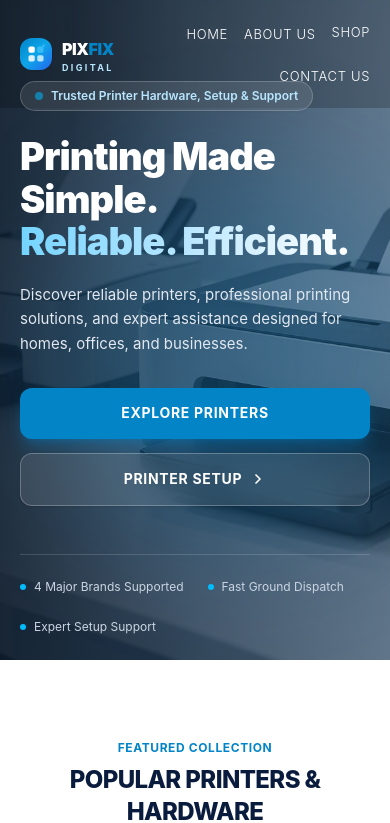
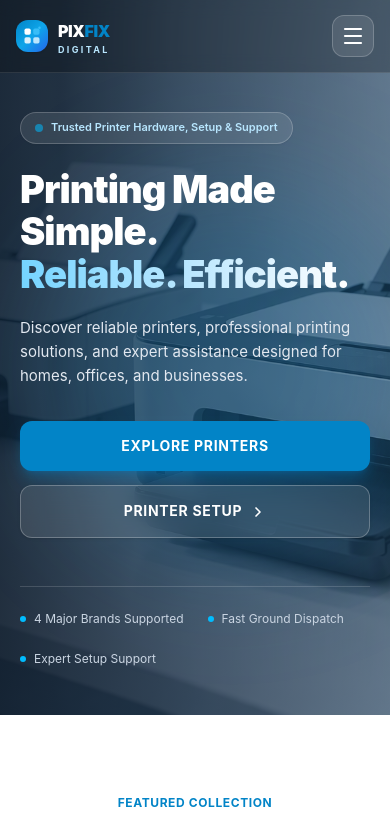
Before and after one commit to AmanYadav8957/webplanets, a React (Vite) app: page / in a window 390 px wide. Shown: the top 823 px of the page. Built offline with nearby package versions, Linux system fonts and the light colour scheme.

Commit message:
Refac:
header section is now responsive.

```diff
--- a/src/components/Home/Hero.tsx
+++ b/src/components/Home/Hero.tsx
@@ -64,11 +64,11 @@ const Hero: React.FC<HeroProps> = ({ onNavigate, onSelectBrand }) => {
         {/* Ambient radial glow */}
         <div className="absolute top-1/4 left-10 w-96 h-96 bg-sky-500/15 rounded-full blur-3xl pointer-events-none" />
 
-        <div className="relative z-10 text-white max-w-[1200px] mx-auto w-full mt-14 px-5 md:px-8">
+        <div className="relative z-10 text-white max-w-[1200px] mx-auto w-full pt-28 sm:pt-32 md:pt-28 pb-12 sm:pb-16 px-5 md:px-8">
           {/* Trust Badge */}
-          <div className="inline-flex items-center gap-2 px-3.5 py-1.5 rounded-full text-xs font-semibold bg-white/10 text-sky-200 border border-white/20 backdrop-blur-md mb-6 shadow-xs">
-            <span className="w-2 h-2 rounded-full bg-sky-400 animate-pulse" />
-            <span>Trusted Printer Hardware, Setup &amp; Support</span>
+          <div className="inline-flex items-center gap-2 px-3.5 py-1.5 rounded-full text-[11px] sm:text-xs font-semibold bg-white/10 text-sky-200 border border-white/20 backdrop-blur-md mb-6 shadow-xs max-w-full">
+            <span className="w-2 h-2 rounded-full bg-sky-400 animate-pulse shrink-0" />
+            <span className="truncate">Trusted Printer Hardware, Setup &amp; Support</span>
           </div>
 
           <h1 className="text-[38px] sm:text-[48px] md:text-[62px] font-black leading-[1.12] mb-5 tracking-tight">
--- a/src/components/auth/Header.tsx
+++ b/src/components/auth/Header.tsx
@@ -1,6 +1,6 @@
-import React from 'react';
+import React, { useState, useEffect } from 'react';
 import Logo from './Logo';
-
+import { Menu, X, Home, Info, ShoppingBag, PhoneCall, HelpCircle, Wrench, ArrowRight } from 'lucide-react';
 import type { NavPage } from '../../types/navigation';
 
 interface HeaderProps {
@@ -9,65 +9,209 @@ interface HeaderProps {
 }
 
 const Header: React.FC<HeaderProps> = ({ onNavigate, currentPage = 'home' }) => {
+  const [isMobileMenuOpen, setIsMobileMenuOpen] = useState(false);
   const isHome = currentPage === 'home';
   const textColor = isHome ? 'text-white' : 'text-gray-800';
 
+  // Close mobile menu on escape key or resize
+  useEffect(() => {
+    const handleKeyDown = (e: KeyboardEvent) => {
+      if (e.key === 'Escape') setIsMobileMenuOpen(false);
+    };
+    const handleResize = () => {
+      if (window.innerWidth >= 768) setIsMobileMenuOpen(false);
+    };
+
+    window.addEventListener('keydown', handleKeyDown);
+    window.addEventListener('resize', handleResize);
+    return () => {
+      window.removeEventListener('keydown', handleKeyDown);
+      window.removeEventListener('resize', handleResize);
+    };
+  }, []);
+
+  const handleNav = (page: NavPage) => {
+    setIsMobileMenuOpen(false);
+    onNavigate?.(page);
+  };
+
   return (
     <header
-      className={`w-full z-10 py-5 transition-colors ${
+      className={`w-full z-30 transition-colors ${
         isHome
-          ? 'absolute top-0 left-0 bg-black/20 backdrop-blur-[2px]'
-          : 'relative bg-transparent'
+          ? 'absolute top-0 left-0 bg-black/25 backdrop-blur-sm border-b border-white/10'
+          : 'relative bg-white/95 backdrop-blur-md border-b border-slate-200/80 shadow-2xs'
       }`}
     >
-      <div className="w-full px-5 md:px-8 mx-auto flex justify-between items-center">
+      <div className="w-full px-4 sm:px-6 md:px-8 flex justify-between items-center h-18 sm:h-20">
         {/* LOGO */}
         <Logo
           isDark={isHome}
-          onClick={() => onNavigate?.('home')}
+          onClick={() => handleNav('home')}
         />
 
-        {/* NAV */}
-        <nav className="w-full md:w-auto">
-          <ul className="flex flex-wrap justify-end list-none gap-4 md:gap-8 items-center m-0 p-0 w-full">
+        {/* DESKTOP NAV (Hidden on mobile) */}
+        <nav className="hidden md:flex items-center gap-7 lg:gap-9">
+          <ul className="flex items-center list-none gap-6 lg:gap-8 m-0 p-0">
             <li>
               <button
-                onClick={() => onNavigate?.('home')}
-                className={`${textColor} text-[13px] md:text-[15px] font-light uppercase tracking-wider hover:opacity-80 cursor-pointer bg-transparent border-none p-0`}
+                onClick={() => handleNav('home')}
+                className={`${currentPage === 'home' ? 'text-[#0284c7] font-bold' : textColor} text-[13.5px] lg:text-[14.5px] font-medium uppercase tracking-wider hover:text-[#0284c7] cursor-pointer bg-transparent border-none p-0 transition-colors`}
               >
                 HOME
               </button>
             </li>
             <li>
               <button
-                onClick={() => onNavigate?.('about')}
-                className={`${currentPage === 'about' ? 'text-[#0284c7] font-medium' : textColor} text-[13px] md:text-[15px] font-light uppercase tracking-wider hover:opacity-80 cursor-pointer bg-transparent border-none p-0`}
+                onClick={() => handleNav('about')}
+                className={`${currentPage === 'about' ? 'text-[#0284c7] font-bold' : textColor} text-[13.5px] lg:text-[14.5px] font-medium uppercase tracking-wider hover:text-[#0284c7] cursor-pointer bg-transparent border-none p-0 transition-colors`}
               >
                 ABOUT US
               </button>
             </li>
             <li>
               <button
-                onClick={() => onNavigate?.('shop')}
-                className={`${textColor} text-[13px] md:text-[15px] font-light uppercase tracking-wider hover:opacity-80 flex items-center gap-1.5 cursor-pointer bg-transparent border-none p-0`}
+                onClick={() => handleNav('shop')}
+                className={`${currentPage === 'shop' ? 'text-[#0284c7] font-bold' : textColor} text-[13.5px] lg:text-[14.5px] font-medium uppercase tracking-wider hover:text-[#0284c7] flex items-center gap-1.5 cursor-pointer bg-transparent border-none p-0 transition-colors`}
               >
                 SHOP
-                {/* <svg width="8" height="5" viewBox="0 0 10 6" fill="none" xmlns="http://www.w3.org/2000/svg">
-                  <path d="M1 1L5 5L9 1" stroke="currentColor" strokeWidth="2" strokeLinecap="round" strokeLinejoin="round"/>
-                </svg> */}
               </button>
             </li>
             <li>
               <button
-                onClick={() => onNavigate?.('contact')}
-                className={`${currentPage === 'contact' ? 'text-[#0284c7] font-medium' : textColor} text-[13px] md:text-[15px] font-light uppercase tracking-wider hover:opacity-80 cursor-pointer bg-transparent border-none p-0`}
+                onClick={() => handleNav('contact')}
+                className={`${currentPage === 'contact' ? 'text-[#0284c7] font-bold' : textColor} text-[13.5px] lg:text-[14.5px] font-medium uppercase tracking-wider hover:text-[#0284c7] cursor-pointer bg-transparent border-none p-0 transition-colors`}
               >
                 CONTACT US
               </button>
             </li>
           </ul>
+
+          {/* Direct CTA button for desktop */}
+          <button
+            onClick={() => handleNav('shop')}
+            className="hidden lg:inline-flex items-center gap-1.5 text-xs font-bold uppercase tracking-wider bg-[#0284c7] hover:bg-[#0369a1] text-white px-4 py-2.5 rounded-lg transition-colors cursor-pointer border-none shadow-sm"
+          >
+            <ShoppingBag className="w-3.5 h-3.5" />
+            <span>Store</span>
+          </button>
         </nav>
+
+        {/* MOBILE HAMBURGER BUTTON (Visible only on mobile screens < 768px) */}
+        <div className="flex md:hidden items-center gap-2.5">
+          <button
+            onClick={() => setIsMobileMenuOpen(!isMobileMenuOpen)}
+            aria-label="Toggle mobile menu"
+            className={`p-2 rounded-xl transition-all duration-200 cursor-pointer border ${
+              isHome
+                ? 'bg-white/10 hover:bg-white/20 text-white border-white/20'
+                : 'bg-slate-100 hover:bg-slate-200 text-slate-800 border-slate-200'
+            }`}
+          >
+            {isMobileMenuOpen ? (
+              <X className="w-6 h-6 stroke-[2.2]" />
+            ) : (
+              <Menu className="w-6 h-6 stroke-[2.2]" />
+            )}
+          </button>
+        </div>
       </div>
+
+      {/* MOBILE DROPDOWN MENU */}
+      {isMobileMenuOpen && (
+        <div
+          className={`md:hidden absolute top-full left-0 w-full transition-all duration-300 shadow-2xl border-b z-50 ${
+            isHome
+              ? 'bg-[#0f1d2d]/98 backdrop-blur-xl border-white/10 text-white'
+              : 'bg-white/98 backdrop-blur-xl border-slate-200 text-slate-900'
+          }`}
+        >
+          <div className="px-5 py-6 flex flex-col gap-2">
+            <button
+              onClick={() => handleNav('home')}
+              className={`flex items-center gap-3 w-full text-left py-3 px-4 rounded-xl text-sm font-semibold transition-colors cursor-pointer border-none ${
+                currentPage === 'home'
+                  ? 'bg-sky-500/15 text-[#0284c7] font-bold'
+                  : isHome ? 'text-slate-200 hover:bg-white/10 bg-transparent' : 'text-slate-700 hover:bg-slate-100 bg-transparent'
+              }`}
+            >
+              <Home className="w-4 h-4 text-[#0284c7]" />
+              <span>Home</span>
+            </button>
+
+            <button
+              onClick={() => handleNav('about')}
+              className={`flex items-center gap-3 w-full text-left py-3 px-4 rounded-xl text-sm font-semibold transition-colors cursor-pointer border-none ${
+                currentPage === 'about'
+                  ? 'bg-sky-500/15 text-[#0284c7] font-bold'
+                  : isHome ? 'text-slate-200 hover:bg-white/10 bg-transparent' : 'text-slate-700 hover:bg-slate-100 bg-transparent'
+              }`}
+            >
+              <Info className="w-4 h-4 text-[#0284c7]" />
+              <span>About Us</span>
+            </button>
+
+            <button
+              onClick={() => handleNav('shop')}
+              className={`flex items-center gap-3 w-full text-left py-3 px-4 rounded-xl text-sm font-semibold transition-colors cursor-pointer border-none ${
+                currentPage === 'shop'
+                  ? 'bg-sky-500/15 text-[#0284c7] font-bold'
+                  : isHome ? 'text-slate-200 hover:bg-white/10 bg-transparent' : 'text-slate-700 hover:bg-slate-100 bg-transparent'
+              }`}
+            >
+              <ShoppingBag className="w-4 h-4 text-[#0284c7]" />
+              <span>Hardware & Printer Shop</span>
+            </button>
+
+            <button
+              onClick={() => handleNav('services')}
+              className={`flex items-center gap-3 w-full text-left py-3 px-4 rounded-xl text-sm font-semibold transition-colors cursor-pointer border-none ${
+                currentPage === 'services'
+                  ? 'bg-sky-500/15 text-[#0284c7] font-bold'
+                  : isHome ? 'text-slate-200 hover:bg-white/10 bg-transparent' : 'text-slate-700 hover:bg-slate-100 bg-transparent'
+              }`}
+            >
+              <Wrench className="w-4 h-4 text-[#0284c7]" />
+              <span>Printer Services & Support</span>
+            </button>
+
+            <button
+              onClick={() => handleNav('faq')}
+              className={`flex items-center gap-3 w-full text-left py-3 px-4 rounded-xl text-sm font-semibold transition-colors cursor-pointer border-none ${
+                currentPage === 'faq'
+                  ? 'bg-sky-500/15 text-[#0284c7] font-bold'
+                  : isHome ? 'text-slate-200 hover:bg-white/10 bg-transparent' : 'text-slate-700 hover:bg-slate-100 bg-transparent'
+              }`}
+            >
+              <HelpCircle className="w-4 h-4 text-[#0284c7]" />
+              <span>Help & FAQs</span>
+            </button>
+
+            <button
+              onClick={() => handleNav('contact')}
+              className={`flex items-center gap-3 w-full text-left py-3 px-4 rounded-xl text-sm font-semibold transition-colors cursor-pointer border-none ${
+                currentPage === 'contact'
+                  ? 'bg-sky-500/15 text-[#0284c7] font-bold'
+                  : isHome ? 'text-slate-200 hover:bg-white/10 bg-transparent' : 'text-slate-700 hover:bg-slate-100 bg-transparent'
+              }`}
+            >
+              <PhoneCall className="w-4 h-4 text-[#0284c7]" />
+              <span>Contact Us</span>
+            </button>
+
+            {/* Quick Action in Mobile Menu */}
+            <div className="pt-4 mt-2 border-t border-slate-700/40">
+              <button
+                onClick={() => handleNav('shop')}
+                className="w-full py-3.5 px-5 bg-[#0284c7] hover:bg-[#0369a1] text-white font-bold rounded-xl flex items-center justify-center gap-2 text-sm shadow-md cursor-pointer border-none transition-colors"
+              >
+                <span>Browse Store & Hardware</span>
+                <ArrowRight className="w-4 h-4" />
+              </button>
+            </div>
+          </div>
+        </div>
+      )}
     </header>
   );
 };
```
Also changed, not shown: src/components/Home/Issues.tsx (+11 -8 lines).
